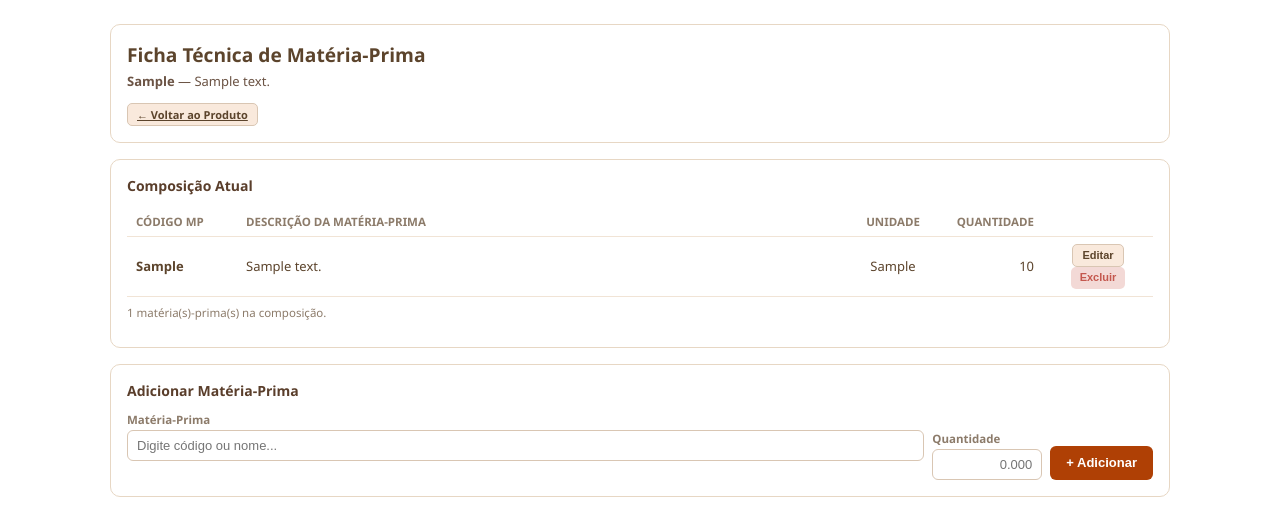
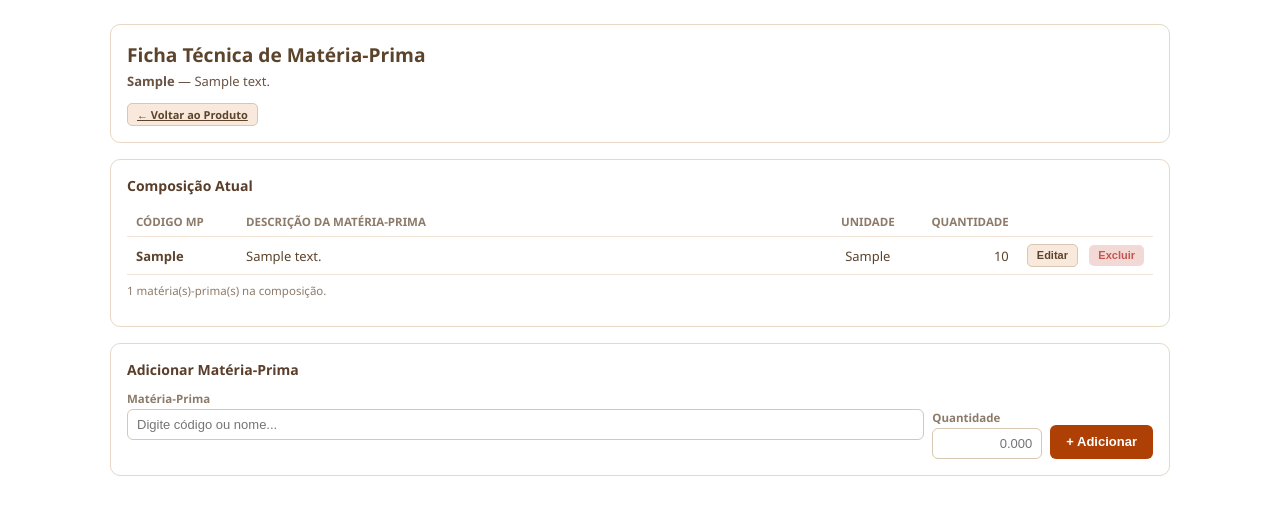
Before and after one commit to casasanchez-bit/sistema_remessa, a Flask app: page /produtos/1/composicao in a window 1280 px wide. Shown: the part 58-583 px from the top of the page. Run offline with Flask 3, Linux system fonts and the light colour scheme; the visitor is signed in with stand-in values (Sample User, id 1); tables that the repository leaves empty hold one stand-in row (values such as "Sample post"); some libraries are stand-ins or nearby versions.

Commit message:
Botoes Editar e Excluir lado a lado na ficha tecnica de MP
Co-Authored-By: Claude Sonnet 4.6 <noreply@anthropic.com>

```diff
--- a/templates/produto_composicao.html
+++ b/templates/produto_composicao.html
@@ -41,14 +41,16 @@
           {{ item.quantidade|qty }}
         </td>
         <td class="v" style="text-align:center;">
+          <div style="display:flex;gap:3mm;justify-content:center;align-items:center;">
             <button type="button" class="btn-mini ver" onclick="abrirEdit({{ item.mp_id }})">Editar</button>
             <form method="post" action="/produtos/{{ produto.id }}/composicao"
-                style="display:inline;"
+                  style="display:contents;"
                   onsubmit="return confirm('Remover {{ item.descricao }} desta composição?')">
               <input type="hidden" name="acao" value="remover">
               <input type="hidden" name="mp_id" value="{{ item.mp_id }}">
               <button type="submit" class="btn-mini excluir">Excluir</button>
             </form>
+          </div>
         </td>
 
         {# Modo edição #}
```
Lines whose indentation alone changed are shown as unchanged.
